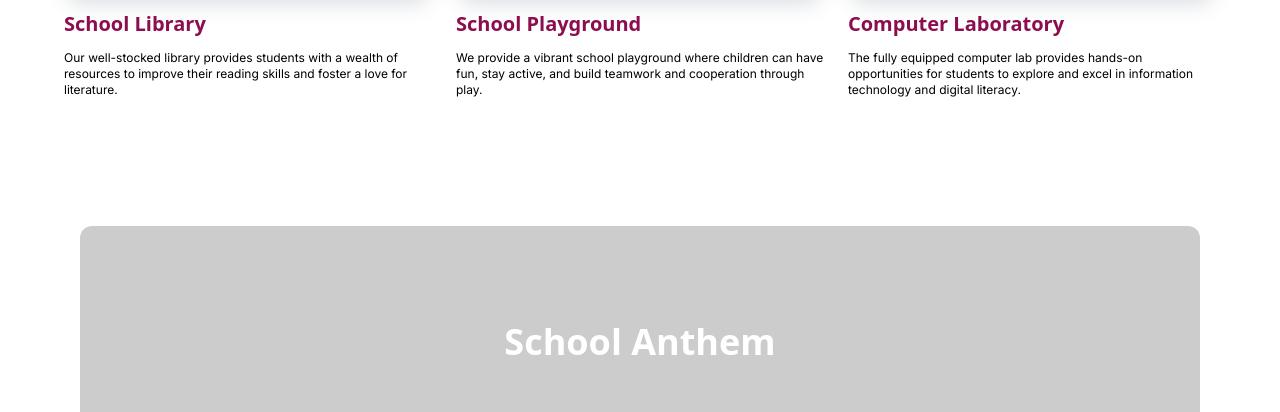
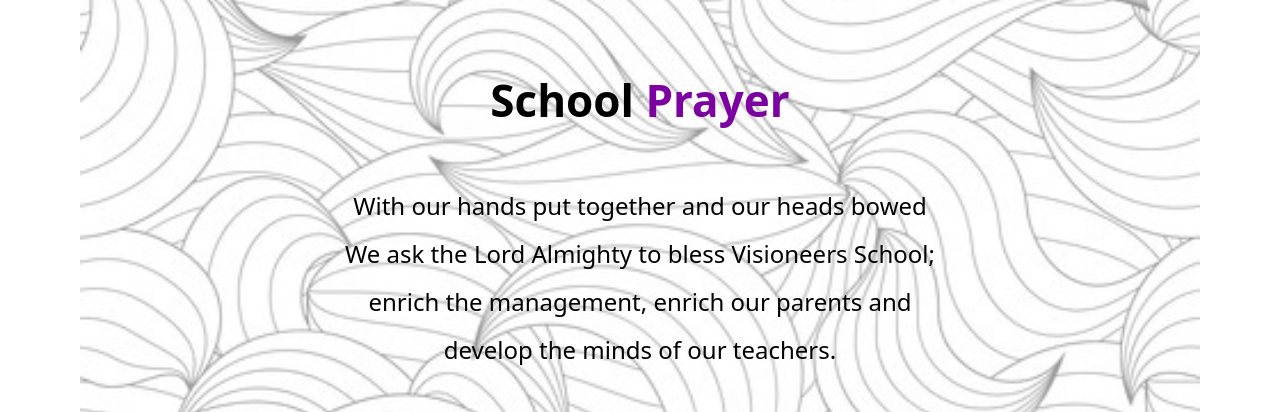
Before and after one commit to Mcdemzy/visioneers-elementary-school, a React (Vite) app: page / in a window 1280 px wide. Shown: the part 2230-2642 px from the top of the page. Built offline with nearby package versions, Linux system fonts and the light colour scheme; the HTML template or start-up script is replaced by a standard one.

Commit message:
Initial commit

```diff
--- a/package.json
+++ b/package.json
@@ -22,7 +22,7 @@
   "devDependencies": {
     "@eslint/js": "^9.13.0",
     "@types/leaflet": "^1.9.14",
-    "@types/react": "^18.3.12",
+    "@types/react": "^18.3.18",
     "@types/react-dom": "^18.3.1",
     "@vitejs/plugin-react": "^4.3.3",
     "autoprefixer": "^10.4.20",
--- a/src/Pages/Shared/FeaturesSection.tsx
+++ b/src/Pages/Shared/FeaturesSection.tsx
@@ -10,6 +10,7 @@
 } from "./data";
 import DoubleLine from "./DoubleLine";
 import "../Shared/scrollbar.css"
+import SchoolPrayer from "./SchoolPrayer";
 
 function FeaturesSection() {
   const scrollContainerRef = useRef<HTMLDivElement | null>(null);
@@ -61,7 +62,7 @@
       {/* Card Section */}
       <section className="lg:py-16 py-10 lg:px-10 px-5">
         {/* Desktop */}
-        <div className="hidden md:grid grid-cols-2 gap-10">
+        <div className="hidden md:grid grid-cols-3 gap-10">
           {cardData.map((card, index) => (
             <div
               key={index}
@@ -178,11 +179,7 @@
 
       {/* School Anthem here 😒*/}
       <section className="lg:py-16 py-10 lg:px-20 md:px-10 px-5">
-        <div className="mx-auto rounded-xl w-full lg:h-[780px] h-[500px] bg-[#00000033]">
-          <h3 className="text-[#FFFFFF] text-4xl font-bold text-center pt-24">
-            School Anthem
-          </h3>
-        </div>
+        <SchoolPrayer />
       </section>
 
       {/* Events & Gallery */}
@@ -261,7 +258,7 @@
           </p>
         </div>
 
-        <div className="mt-14 flex gap-6 w-full overflow-auto lg:overflow-hidden scrollbar-hide scroll-smooth mx-auto">
+        <div className="mt-14 flex gap-6 w-full overflow-auto lg:overflow-hidden scrollbar-hide scroll-smooth mx-auto lg:justify-center justify-normal">
           {staffs.map((staff, index) => (
             <div key={index} className="flex items-center flex-col">
               <div className="overflow-hidden group rounded-full lg:h-64 lg:w-64 h-40 w-40">
--- /dev/null
+++ b/src/Pages/Shared/SchoolPrayer.tsx
@@ -0,0 +1,34 @@
+function SchoolPrayer() {
+  return (
+    <div
+      className="relative w-full h-auto flex items-center justify-center rounded-xl lg:py-24 py-12"
+      style={{
+        backgroundImage: "url('/images/visioneers_prayer_bg_image.png')",
+        backgroundSize: "cover",
+        backgroundPosition: "center",
+      }}
+    >
+      <div className="absolute inset-0 bg-[#FFFFFF] lg:opacity-60 opacity-75"></div>
+
+      <div className="relative text-center w-full lg:space-y-16 space-y-6">
+        <h1 className="lg:text-[44px] text-3xl font-bold mb-4">
+          School <span className="text-[#7B02A1]">Prayer</span>
+        </h1>
+        <p className="lg:text-2xl text-sm font-medium lg:leading-[48px] leading-6 text-[#000000]">
+          With our hands put together and our heads bowed <br />
+          We ask the Lord Almighty to bless Visioneers School; <br />
+          enrich the management, enrich our parents and <br />
+          develop the minds of our teachers. <br />
+          <br />
+          We pray God gives us the students the wisdom, <br />
+          knowledge, understanding to excel in our academics <br />
+          and become global leading lights in our future endeavors. <br />
+          <br />
+          Amen Amen Amen
+        </p>
+      </div>
+    </div>
+  );
+}
+
+export default SchoolPrayer;
```
Also changed, not shown: public/images/visioneers_prayer_bg_image.png (added), 1 other file (tests, documents, lock files or other folders).
